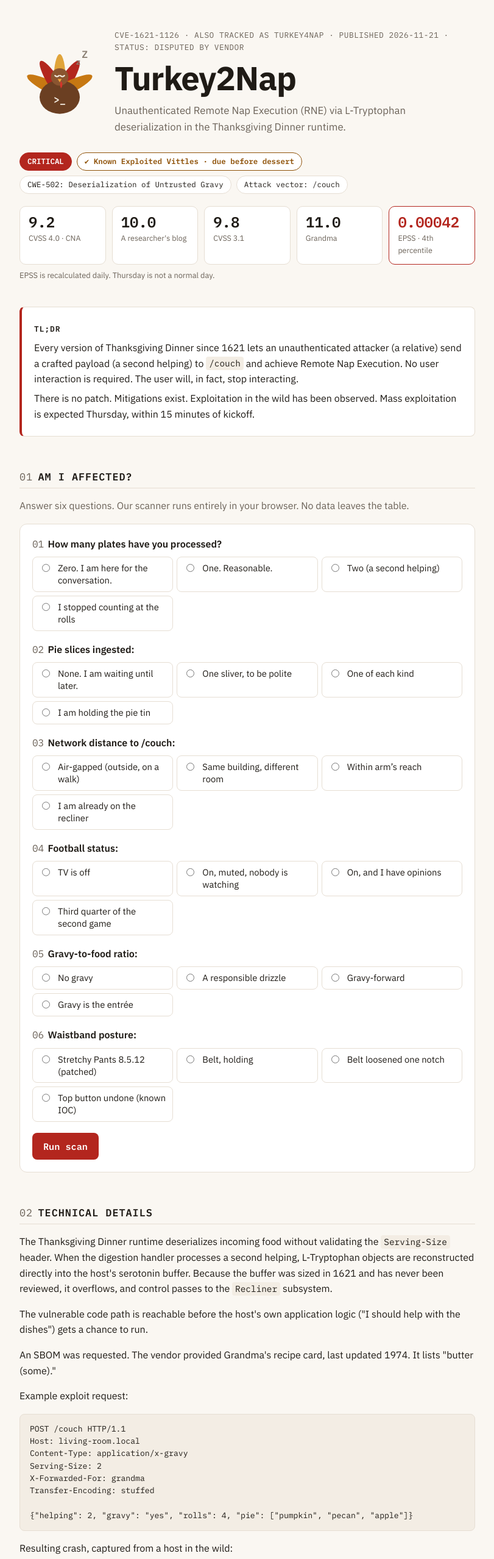
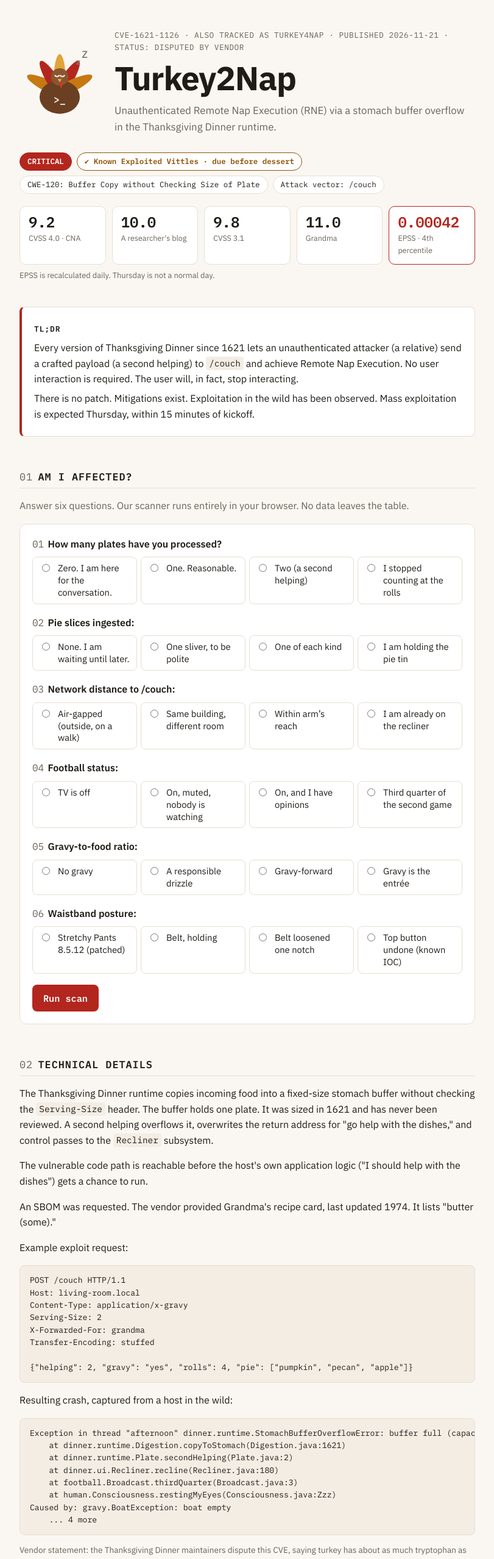
Before and after one commit to jgamblin/turkey2nap.org, a website with bundled scripts: page index.html in a window 1280 px wide. Shown: the top 2557 px of the page at 61% size, without its empty margins (234-1045 px from the left). Built offline with nearby package versions, Linux system fonts and the light colour scheme.

Commit message:
feat: reframe as CWE-120 stomach buffer overflow; scanner options four across
Co-Authored-By: Claude Opus 5.5 <noreply@anthropic.com>

```diff
--- a/index.html
+++ b/index.html
@@ -4,7 +4,7 @@
 <meta charset="utf-8">
 <meta name="viewport" content="width=device-width, initial-scale=1">
 <title>Turkey2Nap (CVE-1621-1126)</title>
-<meta name="description" content="Turkey2Nap (CVE-1621-1126): unauthenticated Remote Nap Execution via L-Tryptophan deserialization in the Thanksgiving Dinner runtime. Am I affected?">
+<meta name="description" content="Turkey2Nap (CVE-1621-1126): unauthenticated Remote Nap Execution via a stomach buffer overflow in the Thanksgiving Dinner runtime. Am I affected?">
 <meta property="og:type" content="website">
 <meta property="og:url" content="https://turkey2nap.org/">
 <meta property="og:title" content="Turkey2Nap (CVE-1621-1126)">
@@ -162,7 +162,8 @@
   .scanner fieldset { border: 0; margin: 0 0 18px; padding: 0; min-width: 0; }
   .scanner legend { font-weight: 600; margin-bottom: 8px; padding: 0; }
   .scanner legend .qn { font-family: var(--mono); color: var(--muted); font-weight: 400; margin-right: .4em; }
-  .opts { display: grid; grid-template-columns: repeat(auto-fit, minmax(210px, 1fr)); gap: 6px; }
+  .opts { display: grid; grid-template-columns: repeat(4, 1fr); gap: 6px; }
+  @media (max-width: 700px) { .opts { grid-template-columns: repeat(2, 1fr); } }
   .opts label {
     display: flex; gap: 10px; align-items: flex-start;
     border: 1px solid var(--line);
@@ -289,14 +290,14 @@
   <div>
     <p class="kicker">CVE-1621-1126 · ALSO TRACKED AS TURKEY4NAP · PUBLISHED 2026-11-21 · STATUS: DISPUTED BY VENDOR</p>
     <h1>Turkey2Nap</h1>
-    <p class="subtitle">Unauthenticated Remote Nap Execution (RNE) via L-Tryptophan deserialization in the Thanksgiving Dinner runtime.</p>
+    <p class="subtitle">Unauthenticated Remote Nap Execution (RNE) via a stomach buffer overflow in the Thanksgiving Dinner runtime.</p>
   </div>
 </header>
 
 <ul class="badges" aria-label="Classification">
   <li class="badge sev">CRITICAL</li>
   <li class="badge kev">✔ Known Exploited Vittles · due before dessert</li>
-  <li class="badge">CWE-502: Deserialization of Untrusted Gravy</li>
+  <li class="badge">CWE-120: Buffer Copy without Checking Size of Plate</li>
   <li class="badge">Attack vector: /couch</li>
 </ul>
 
@@ -336,7 +337,7 @@
 
 <section aria-labelledby="details-h">
   <h2 id="details-h"><span class="num">02</span>Technical details</h2>
-  <p>The Thanksgiving Dinner runtime deserializes incoming food without validating the <code>Serving-Size</code> header. When the digestion handler processes a second helping, L-Tryptophan objects are reconstructed directly into the host's serotonin buffer. Because the buffer was sized in 1621 and has never been reviewed, it overflows, and control passes to the <code>Recliner</code> subsystem.</p>
+  <p>The Thanksgiving Dinner runtime copies incoming food into a fixed-size stomach buffer without checking the <code>Serving-Size</code> header. The buffer holds one plate. It was sized in 1621 and has never been reviewed. A second helping overflows it, overwrites the return address for "go help with the dishes," and control passes to the <code>Recliner</code> subsystem.</p>
   <p>The vulnerable code path is reachable before the host's own application logic ("I should help with the dishes") gets a chance to run.</p>
   <p>An SBOM was requested. The vendor provided Grandma's recipe card, last updated 1974. It lists "butter (some)."</p>
   <p>Example exploit request:</p>
@@ -349,8 +350,8 @@ Transfer-Encoding: stuffed
 
 {"helping": 2, "gravy": "yes", "rolls": 4, "pie": ["pumpkin", "pecan", "apple"]}</code></pre>
   <p>Resulting crash, captured from a host in the wild:</p>
-<pre><code>Exception in thread "afternoon" dinner.runtime.TryptophanOverflowError: serotonin buffer exhausted (size=1, requested=2)
-    at dinner.runtime.Digestion.deserialize(Digestion.java:1621)
+<pre><code>Exception in thread "afternoon" dinner.runtime.StomachBufferOverflowError: buffer full (capacity=1 plate, requested=2)
+    at dinner.runtime.Digestion.copyToStomach(Digestion.java:1621)
     at dinner.runtime.Plate.secondHelping(Plate.java:2)
     at dinner.ui.Recliner.recline(Recliner.java:180)
     at football.Broadcast.thirdQuarter(Broadcast.java:3)
```
Also changed, not shown: docs/superpowers/specs/2026-11-21-turkey2nap-design.md (+3 -2 lines).
